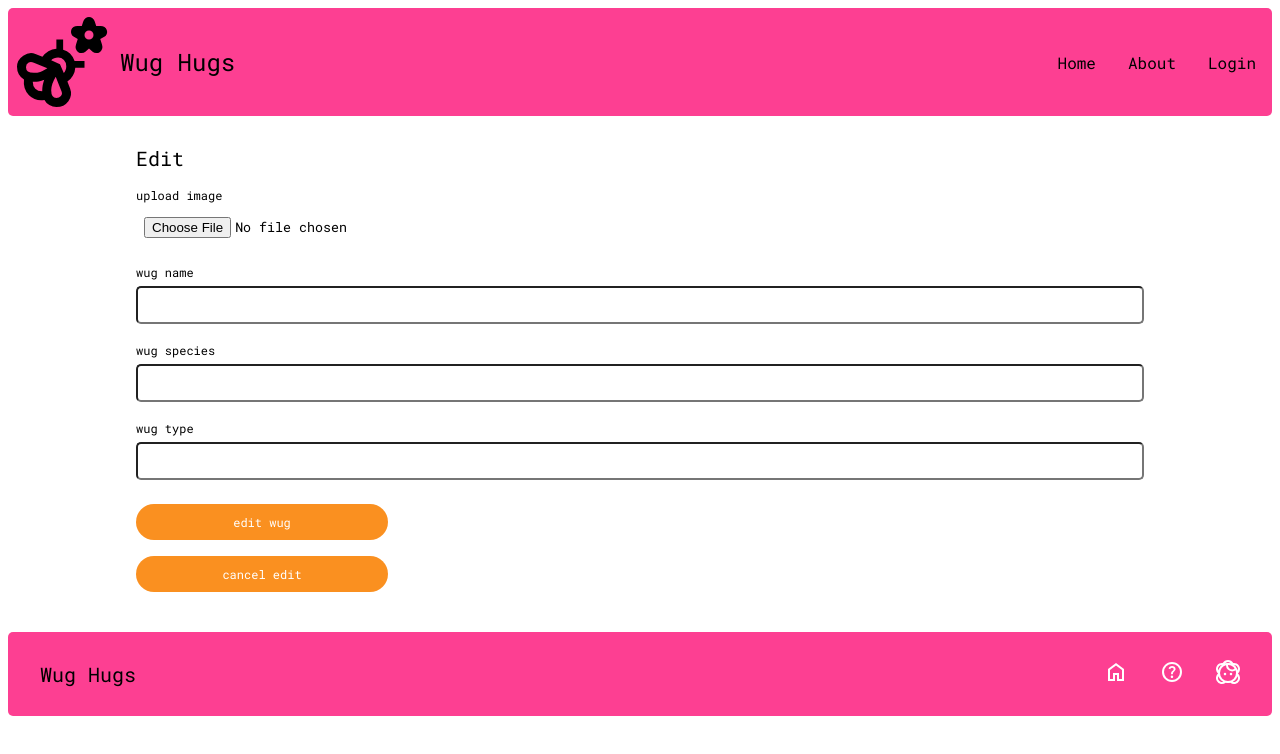
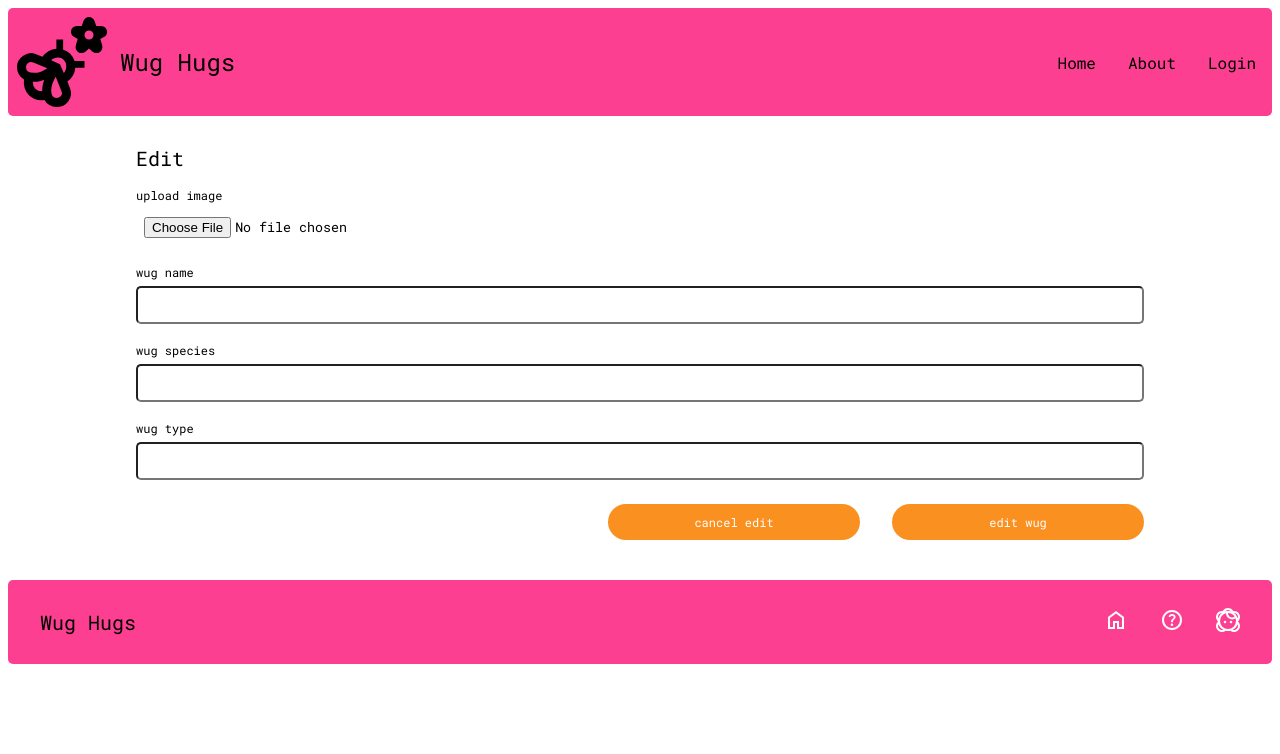
Before and after one commit to spaco22/wughugs-client, a React (Vite) app: page /wugs/1/edit in a window 1280 px wide. Shown: the top 754 px of the page. Built offline with nearby package versions, Linux system fonts and the light colour scheme; no server answers.

Commit message:
edit styling on buttons, and alert when wug is edited

```diff
--- a/src/Pages/EditWug/EditWug.jsx
+++ b/src/Pages/EditWug/EditWug.jsx
@@ -42,17 +42,19 @@ function EditWug() {
   function handleFormSubmit(event) {
     event.preventDefault();
 
+    const editedName = event.target.name.value;
+
     const editedWug = {
       wug_id: wugId,
       // wug_img: event.target.img.value,
-      wug_name: event.target.name.value,
+      wug_name: editedName,
       wug_species: event.target.species.value,
       wug_type: event.target.type.value,
     };
 
     editWug(editedWug);
     alert(
-      `Wug with ID ${wugId} successfully updated! \n You will now be re-directed to the Wug Details Page`
+      `${wug.wug_name} successfully updated! \n You will now be re-directed to the Wug Details Page`
     );
     nav(`/wugs/${wugId}`);
   }
@@ -118,7 +120,7 @@ function EditWug() {
           defaultValue={wug.wug_type}
         />
 
-        <button className="wug-form__button-add">Edit Wug</button>
+          <div className="wug-form__buttons">
         <button
           className="wug-form__button-cancel"
           onClick={handleCancelClick}
@@ -126,6 +128,8 @@ function EditWug() {
         >
           Cancel Edit
         </button>
+        <button className="wug-form__button-add">Edit Wug</button>
+          </div>
       </form>
     </main>
   );
--- a/src/Pages/EditWug/EditWug.scss
+++ b/src/Pages/EditWug/EditWug.scss
@@ -14,3 +14,10 @@
         margin: 2rem 8rem;
     }
 }
+
+.wug-form {
+    &__buttons {
+        display: flex;
+        justify-content: flex-end;
+    }
+}
```
